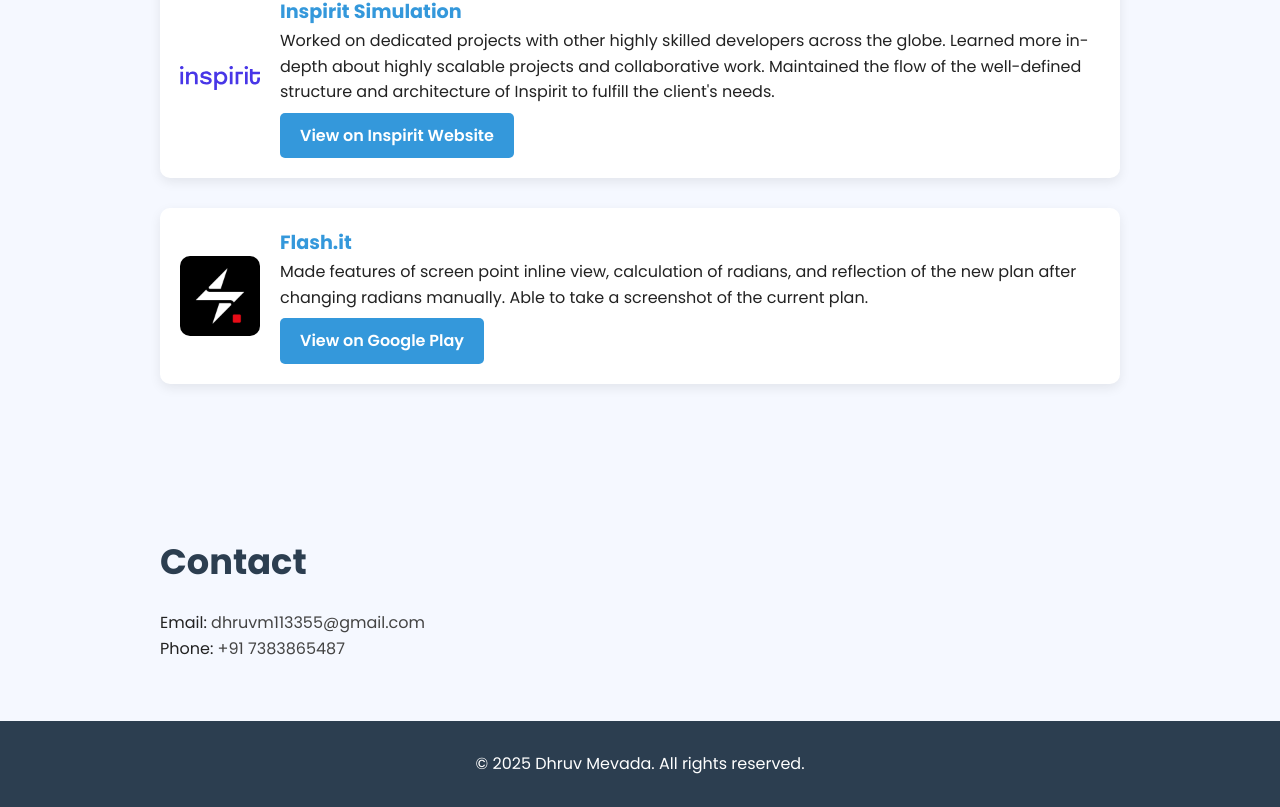
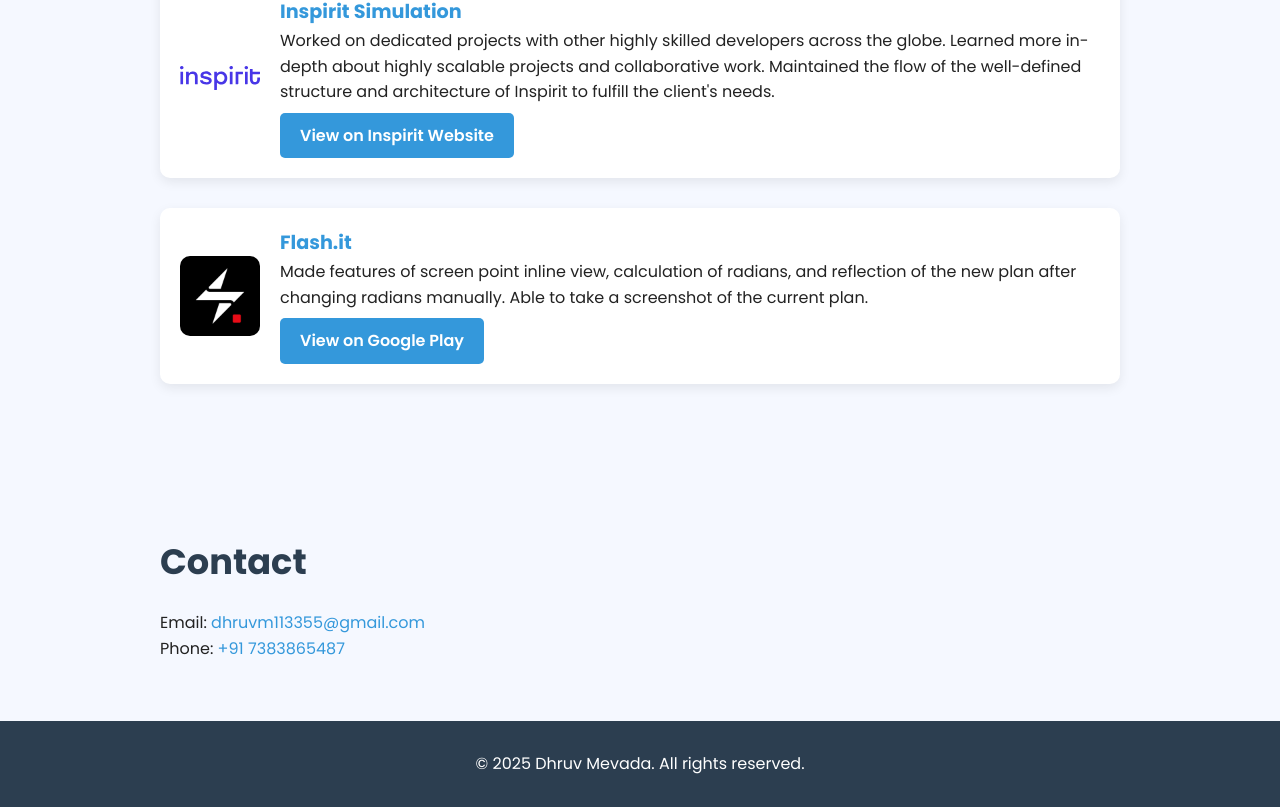
Before and after one commit to dhruv111/dhruv-portfolio, a React (Create React App) app: page / in a window 1280 px wide. Shown: the part 1872-2679 px from the top of the page. Built offline with nearby package versions, Linux system fonts and the light colour scheme; the HTML template or start-up script is replaced by a standard one.

Commit message:
Final changes

```diff
--- a/src/App.css
+++ b/src/App.css
@@ -204,7 +204,7 @@
 
 /* Fix for Contact Section - No underlines and keeping original color */
 .contact-link {
-  color: #444;
+  color: #3498db;
   text-decoration: none;
   font-weight: 500;
 }
```
